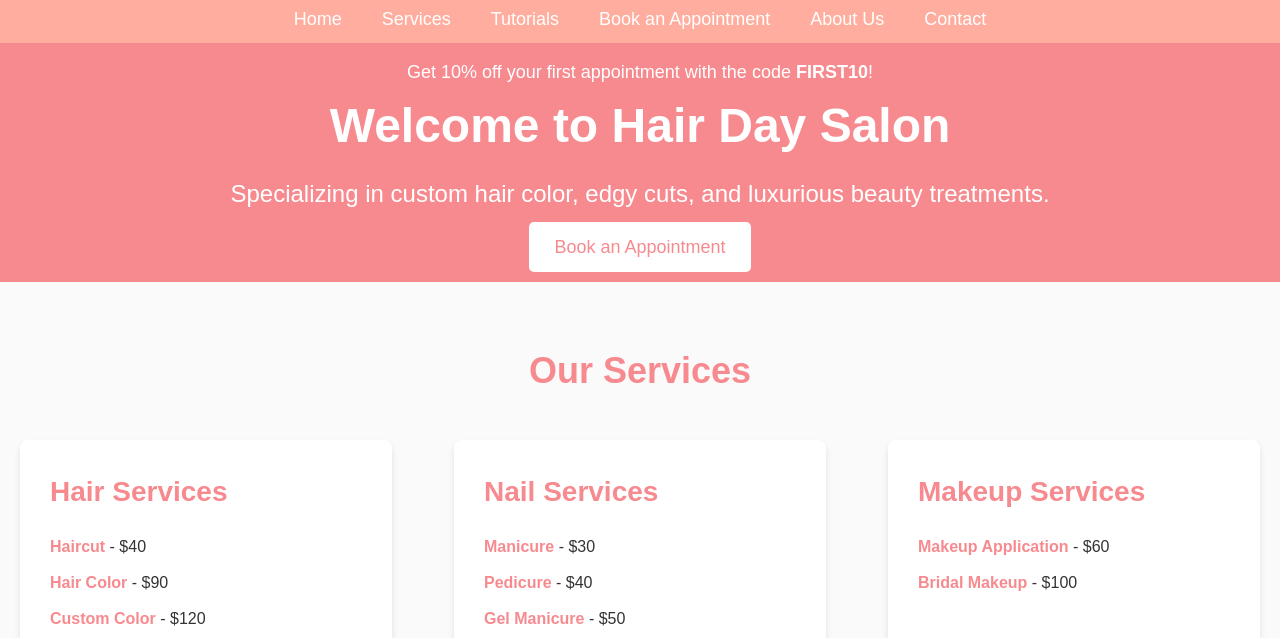
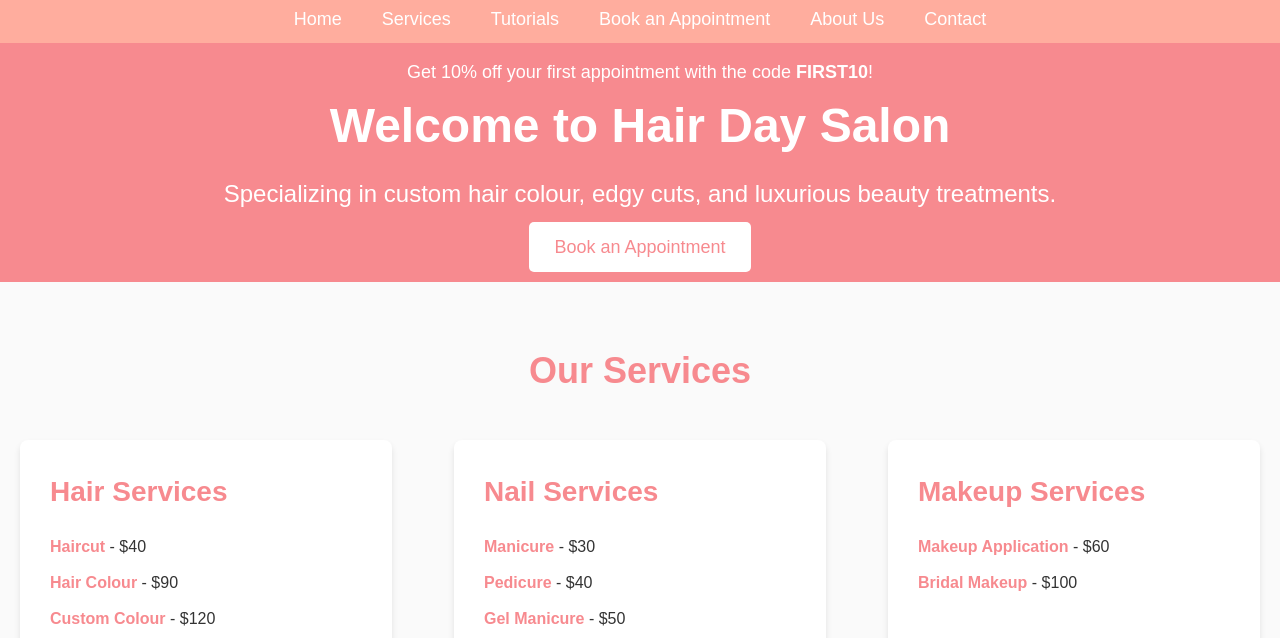
Before and after one commit to Sarah-Maj/HairdayProject, a plain HTML site: page index.html in a window 1280 px wide. Shown: the part 142-780 px from the top of the page. Drawn offline with Linux system fonts and the light colour scheme.

Commit message:
Update index.html

```diff
--- a/index.html
+++ b/index.html
@@ -33,7 +33,7 @@
         <section id="home" class="home-section">
             <div class="banner">
                 <h1>Welcome to Hair Day Salon</h1>
-                <p>Specializing in custom hair color, edgy cuts, and luxurious beauty treatments.</p>
+                <p>Specializing in custom hair colour, edgy cuts, and luxurious beauty treatments.</p>
                 <a href="#booking" class="cta-button">Book an Appointment</a>
             </div>
         </section>
@@ -46,8 +46,8 @@
                     <h2>Hair Services</h2>
                     <ul>
                         <li><strong>Haircut</strong> - $40</li>
-                        <li><strong>Hair Color</strong> - $90</li>
-                        <li><strong>Custom Color</strong> - $120</li>
+                        <li><strong>Hair Colour</strong> - $90</li>
+                        <li><strong>Custom Colour</strong> - $120</li>
                         <li><strong>Styling</strong> - $50</li>
                     </ul>
                 </div>
@@ -102,7 +102,7 @@
                 <label for="service">Choose a Service:</label>
                 <select id="service" name="service" required>
                     <option value="haircut">Haircut</option>
-                    <option value="color">Hair Color</option>
+                    <option value="color">Hair Colour</option>
                     <option value="manicure">Manicure</option>
                     <option value="pedicure">Pedicure</option>
                 </select>
@@ -117,7 +117,7 @@
         <!-- About Section -->
         <section id="about" class="about-section">
             <h1>About Hair Day</h1>
-            <p>Founded by Pria and Garry, Hair Day is a boutique salon in Madison, Wisconsin, known for its edgy hair colors, custom coloring techniques, and on-trend cuts. The salon offers a range of hair, nail, and makeup services in a warm, welcoming atmosphere.</p>
+            <p>Founded by Pria and Garry, Hair Day is a boutique salon in Madison, Wisconsin, known for its edgy hair colours, custom colouring techniques, and on-trend cuts. The salon offers a range of hair, nail, and makeup services in a warm, welcoming atmosphere.</p>
 
             <p class="about-founders">Founded by Pria and Garry</p>
 
```
